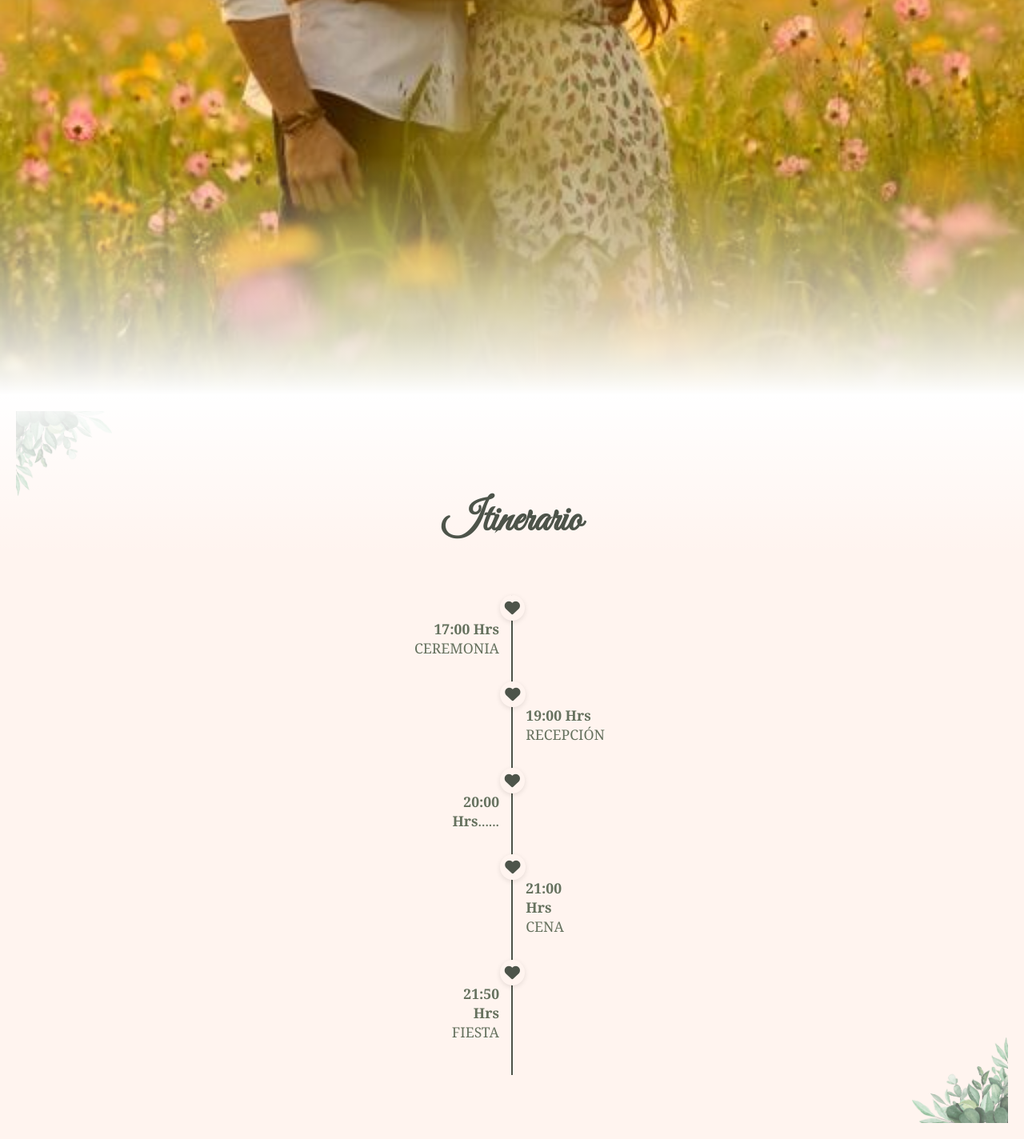
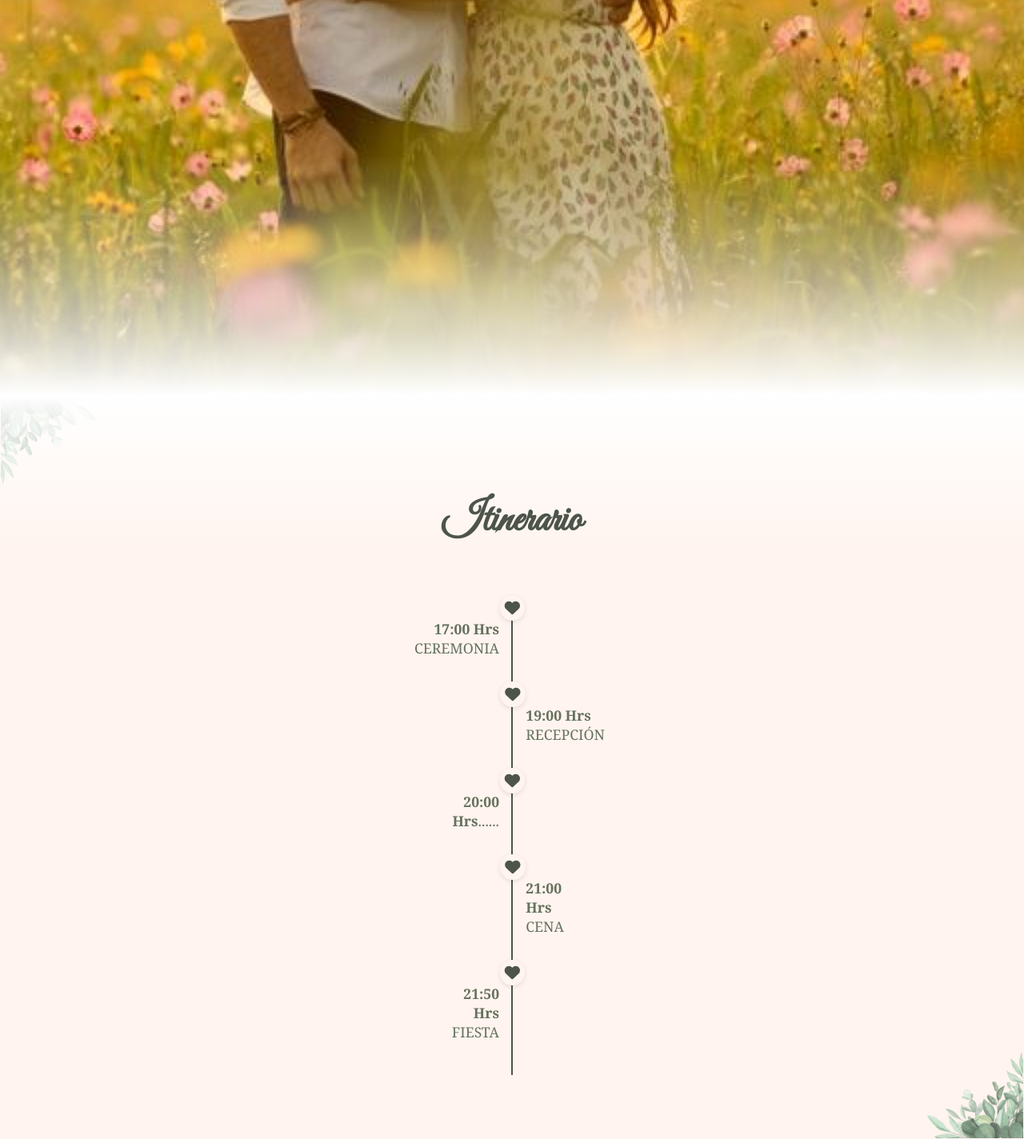
Before and after one commit to VaneZM23/VaneZM23.github.io, a plain HTML site: page invitacion.html in a window 1280 px wide. Shown: the part 2348-3772 px from the top of the page at 80% size. Drawn offline with Linux system fonts and the light colour scheme.

Commit message:
Update invitacion.html

```diff
--- a/invitacion.html
+++ b/invitacion.html
@@ -397,8 +397,8 @@
 }
 
 .top-left {
-  top: 20px;
-  left: 20px;
+  top: 5px;
+  left: 1px;
 }
 
 .top-right {
@@ -412,8 +412,8 @@
 }
 
 .bottom-right {
-  bottom: 20px;
-  right: 20px;
+  bottom: 1px;
+  right: 1px;
 }
 
 
```
